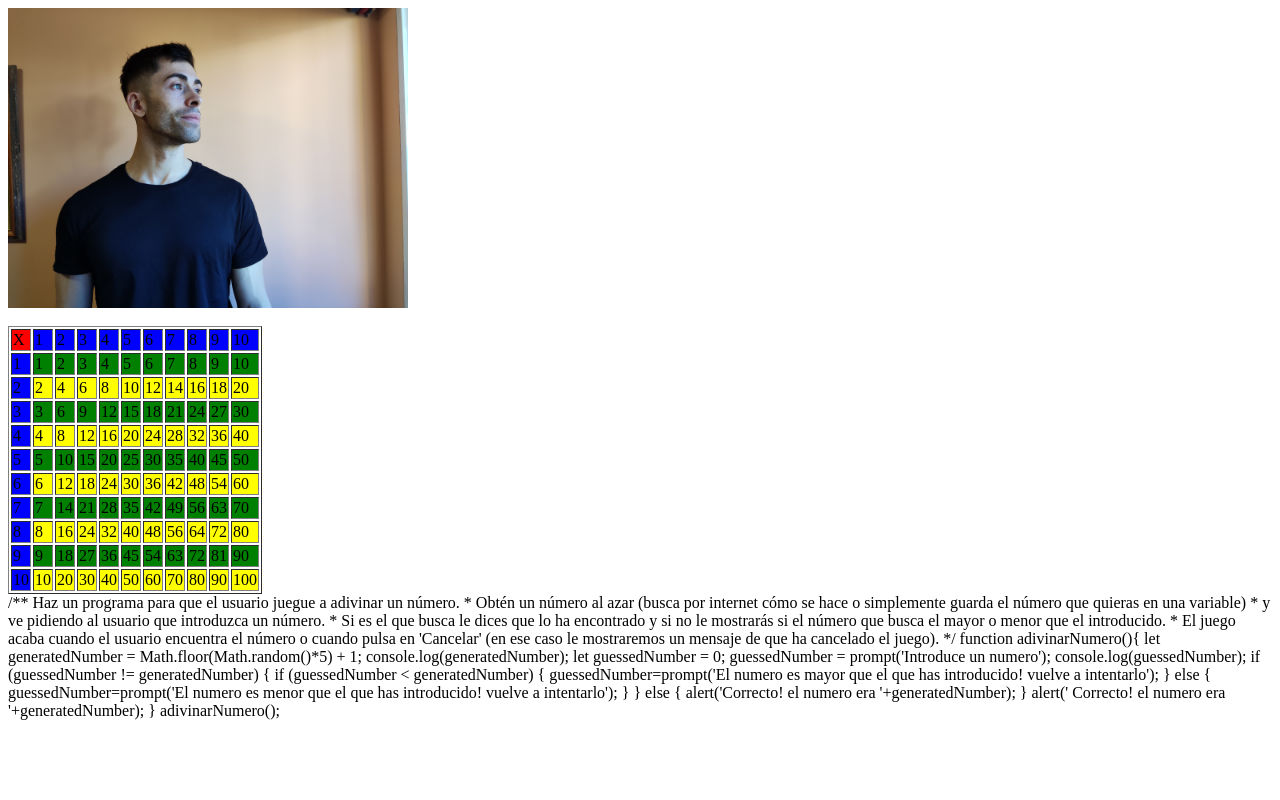
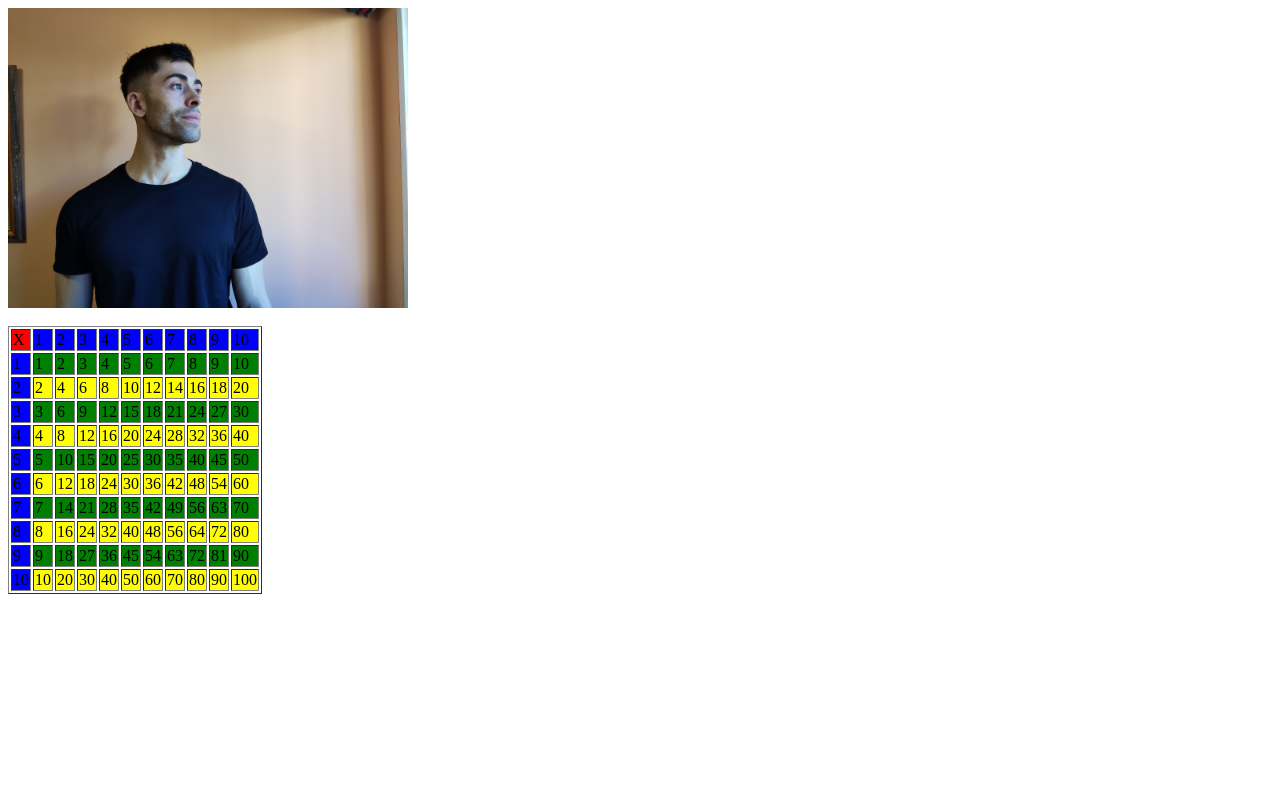
Before and after one commit to Annimale/server-projects, a PHP site: page / in a window 1280 px wide. Run offline with PHP 8.4, Linux system fonts and the light colour scheme.

Commit message:
Update index.php

```diff
--- a/Actividad3/index.php
+++ b/Actividad3/index.php
@@ -3,6 +3,7 @@
 <img src="IMG_20230114_145106.jpg" alt="yo">
 <br>
 <br>
+
 
 
 
@@ -32,29 +33,3 @@ for ($rows = 1; $rows <= 10; $rows++) {
 }
 echo ('</table>');
 ?>
-
-
-
-
-/** Haz un programa para que el usuario juegue a adivinar un número.
-* Obtén un número al azar (busca por internet cómo se hace o simplemente guarda el número que quieras en una variable)
-* y ve pidiendo al usuario que introduzca un número.
-* Si es el que busca le dices que lo ha encontrado y si no le mostrarás si el número que busca el mayor o menor que el introducido.
-* El juego acaba cuando el usuario encuentra el número o cuando pulsa en 'Cancelar' (en ese caso le mostraremos un mensaje de que ha cancelado el juego).
-*/
-
-function adivinarNumero(){
-let generatedNumber = Math.floor(Math.random()*5) + 1;
-console.log(generatedNumber);
-let guessedNumber = 0;
-guessedNumber = prompt('Introduce un numero');
-console.log(guessedNumber);
-
-if (guessedNumber != generatedNumber) {
-if (guessedNumber < generatedNumber) { guessedNumber=prompt('El numero es mayor que el que has introducido! vuelve a intentarlo'); } else { guessedNumber=prompt('El numero es menor que el que has introducido! vuelve a intentarlo'); } } else { alert('Correcto! el numero era '+generatedNumber);
-    }
-
-    alert(' Correcto! el numero era '+generatedNumber);
-}
-
-adivinarNumero();
```
